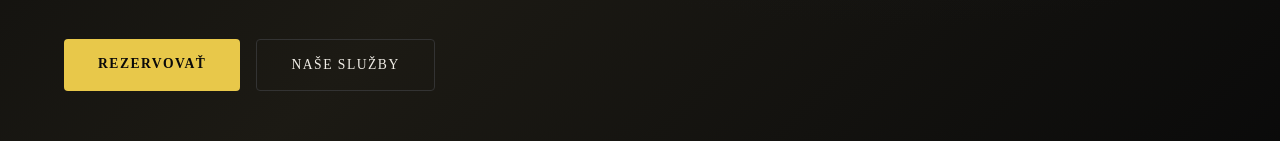
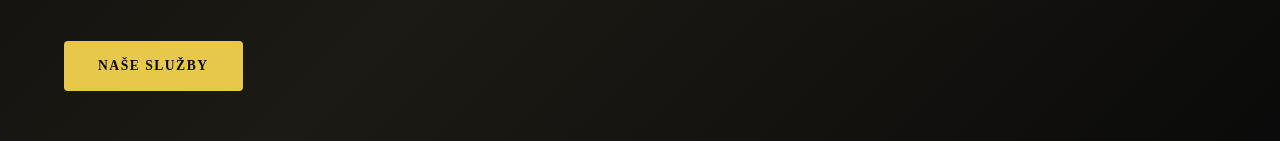
Before and after one commit to N3M0SK/websitetest, a plain HTML site: page index.html in a window 1280 px wide. Shown: the part 629-770 px from the top of the page. Drawn offline with Linux system fonts and the light colour scheme.

Commit message:
Update index.html

```diff
--- a/index.html
+++ b/index.html
@@ -531,8 +531,7 @@
         Starostlivosť o exteriér aj interiér tvojho auta s dôrazom na každý detail — precízne, spoľahlivo a s láskou k autám.
       </p>
       <div class="hero-cta">
-        <a href="#contact" class="btn btn-primary">Rezervovať</a>
-        <a href="#services" class="btn btn-ghost">Naše služby</a>
+        <a href="#services" class="btn btn-primary">Naše služby</a>
       </div>
     </div>
   </section>
```
